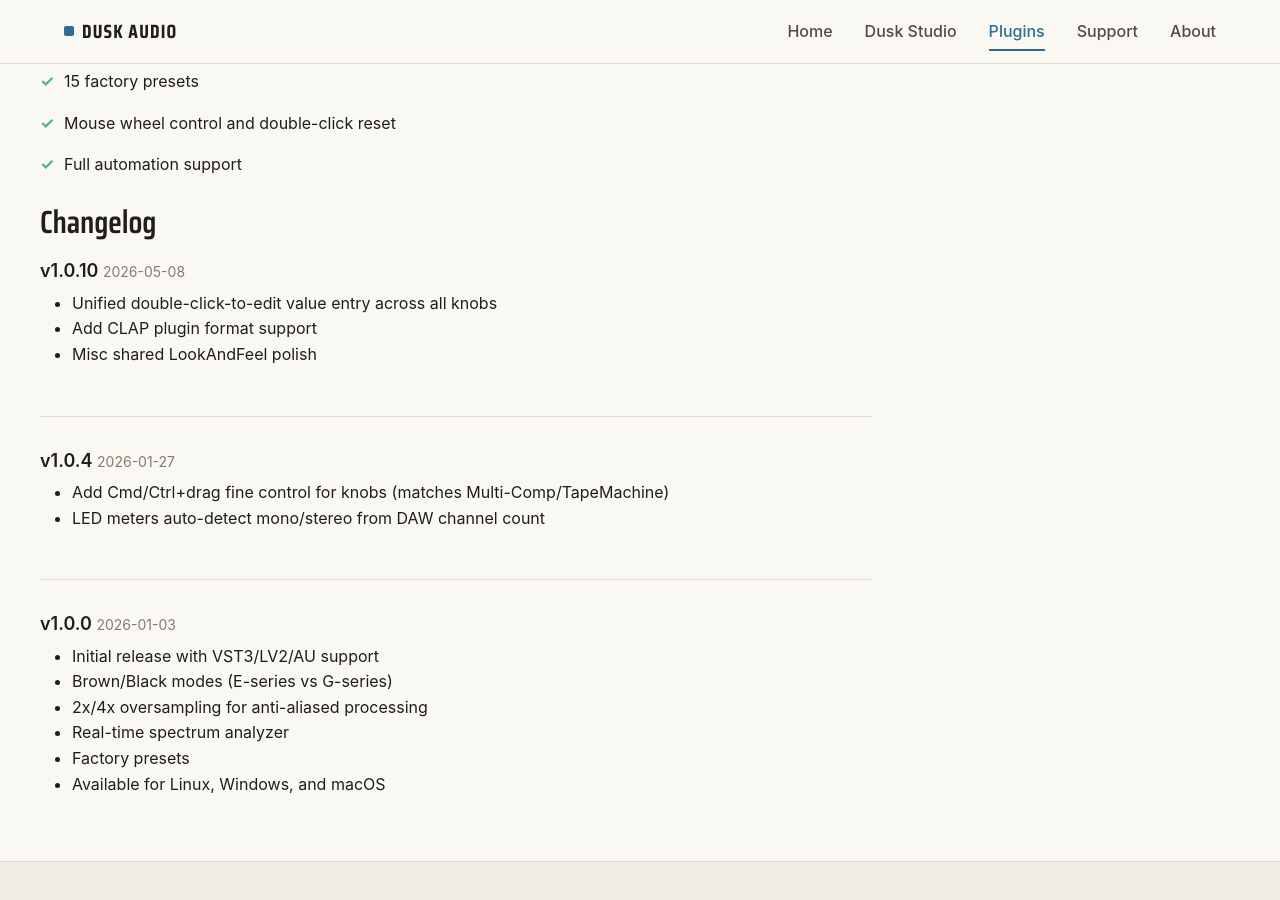
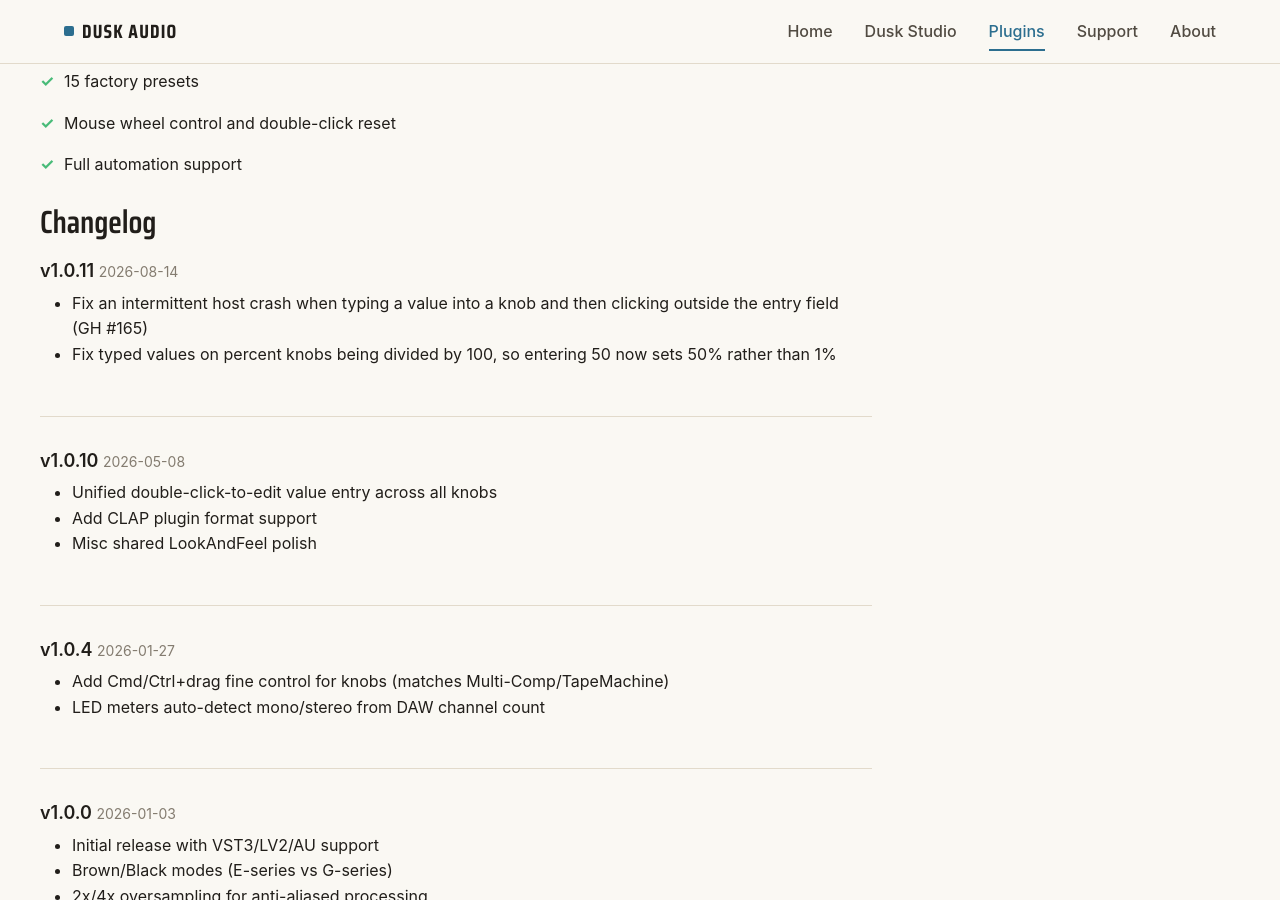
Before and after one commit to dusk-audio/dusk-audio.github.io, a Jekyll site: the page built from _plugins/4k-eq.md, in a window 1280 px wide and 900 px high, scrolled down 5230 px. Built offline with Jekyll 4.4.1, drawn with Linux system fonts in a browser that asks for light colours; some of the changed text lies outside the part shown.

Commit message:
Update 4K EQ v1.0.11, Multi-Comp v1.3.5, Multi-Q v0.10.8

```diff
--- a/_data/plugins.yml
+++ b/_data/plugins.yml
@@ -6,7 +6,7 @@
     sound, completely free.
   status: released
   featured: true
-  version: 1.0.10
+  version: 1.0.11
   released: "2026-01-03"
 - name: 4K EQ 2
   slug: 4k-eq-2
@@ -30,7 +30,7 @@
     Professional dynamics control, completely free.
   status: released
   featured: true
-  version: 1.3.4
+  version: 1.3.5
   released: "2026-01-03"
 - name: Spectrum Analyzer
   slug: spectrum-analyzer
@@ -88,7 +88,7 @@
     and vintage passive tube EQ. Completely free.
   status: released
   featured: true
-  version: 0.10.7
+  version: 0.10.8
   released: "2026-02-05"
 - name: DuskVerb
   slug: duskverb
--- a/_plugins/4k-eq.md
+++ b/_plugins/4k-eq.md
@@ -4,7 +4,7 @@
 slug: 4k-eq
 tagline: Classic British Console EQ Emulation
 description: Professional 4-band parametric equalizer with analog modeling. Free VST3, LV2, and AU plugin for Linux, Windows, and macOS.
-version: "1.0.10"
+version: "1.0.11"
 screenshot: /assets/images/plugins/4k-eq-screenshot.png
 
 features:
@@ -34,6 +34,11 @@
   - "Sample rates: 44.1kHz to 192kHz"
 
 changelog:
+  - version: "1.0.11"
+    date: "2026-08-14"
+    changes:
+      - "Fix an intermittent host crash when typing a value into a knob and then clicking outside the entry field (GH #165)"
+      - "Fix typed values on percent knobs being divided by 100, so entering 50 now sets 50% rather than 1%"
   - version: "1.0.10"
     date: "2026-05-08"
     changes:
--- a/_plugins/multi-comp.md
+++ b/_plugins/multi-comp.md
@@ -39,6 +39,11 @@
   - "Sample rates: 44.1kHz to 192kHz"
 
 changelog:
+  - version: "1.3.5"
+    date: "2026-08-14"
+    changes:
+      - "Fix an intermittent host crash when typing a value into a knob and then clicking outside the entry field (GH #165)"
+      - "Fix typed values on percent knobs being divided by 100, so entering 50 now sets 50% rather than 1%"
   - version: "1.3.4"
     date: "2026-07-23"
     changes:
--- a/_plugins/multi-q.md
+++ b/_plugins/multi-q.md
@@ -43,6 +43,11 @@
   - "Sample rates: 44.1kHz to 192kHz"
 
 changelog:
+  - version: "0.10.8"
+    date: "2026-08-14"
+    changes:
+      - "Fix an intermittent host crash when typing a value into a knob and then clicking outside the entry field (GH #165)"
+      - "Fix typed values on percent knobs being divided by 100, so entering 50 now sets 50% rather than 1%"
   - version: "0.10.7"
     date: "2026-07-03"
     changes:
```
Also changed, not shown: other parts of _plugins/multi-comp.md (+1 -1 lines), other parts of _plugins/multi-q.md (+1 -1 lines), 4 other files.
